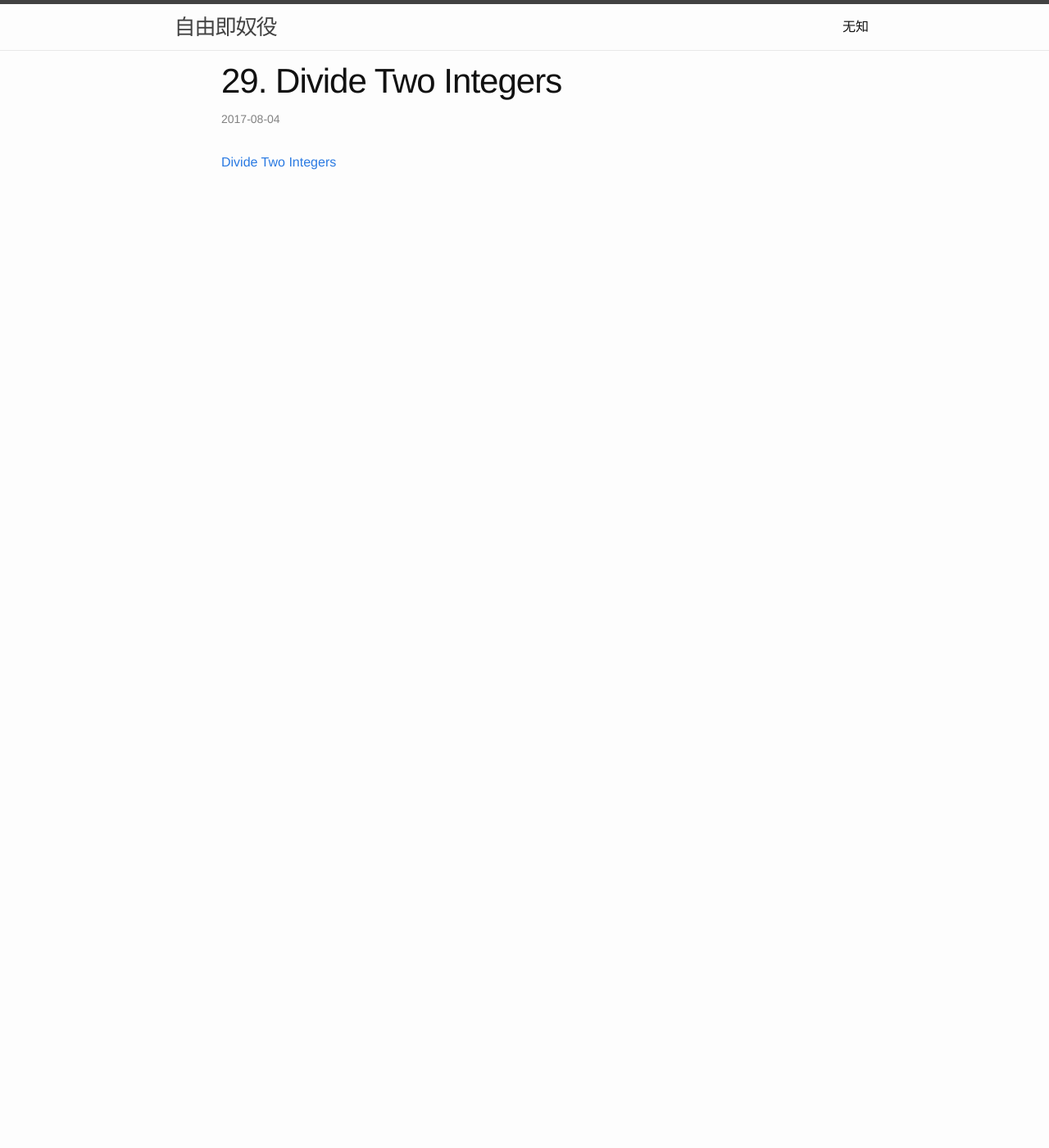
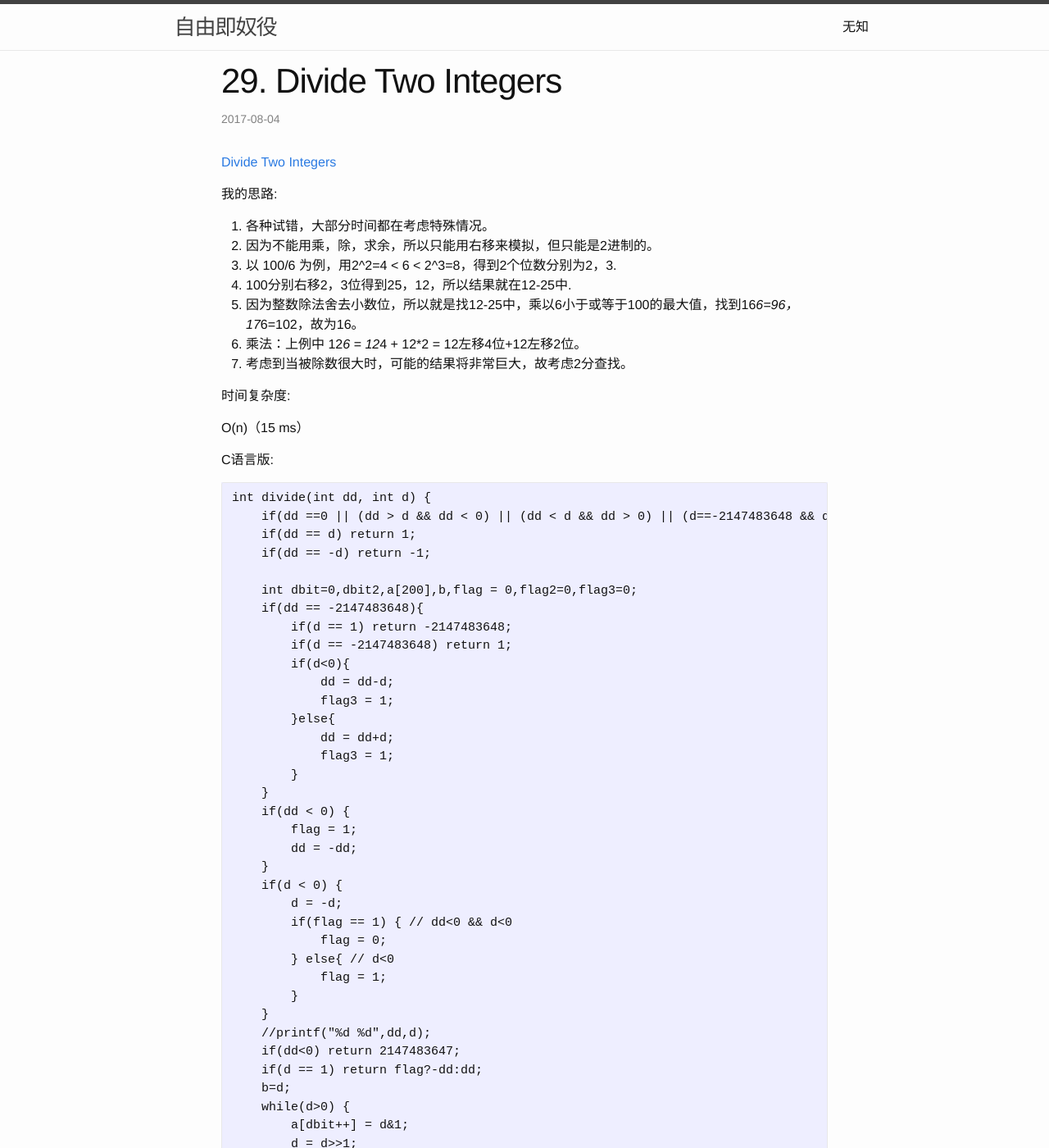
Before and after one commit to wqwljz/killer1994.github.io, a Jekyll site: the page built from _posts/2017-08-04-leetcode-29.md, in a window 1280 px wide and 1400 px high. Shown: the whole window at 82% size. Built offline with Jekyll 4.4.1, drawn with Linux system fonts in a browser that asks for light colours; some of the changed text lies outside the part shown.

Commit message:
fix leetcode-29

````diff
--- a/_posts/2017-08-04-leetcode-29.md
+++ b/_posts/2017-08-04-leetcode-29.md
@@ -4,8 +4,166 @@ title: "29. Divide Two Integers"
 description: ""
 category: leetcode
 tags: []
-hint: 补
+hint: 荐
 ---
 {% include JB/setup %}
 
 [Divide Two Integers](https://leetcode.com/problems/divide-two-integers/description/)
+
+我的思路:
+
+1. 各种试错，大部分时间都在考虑特殊情况。
+2. 因为不能用乘，除，求余，所以只能用右移来模拟，但只能是2进制的。
+3. 以 100/6 为例，用2^2=4 < 6 < 2^3=8，得到2个位数分别为2，3.
+4. 100分别右移2，3位得到25，12，所以结果就在12-25中.
+5. 因为整数除法舍去小数位，所以就是找12-25中，乘以6小于或等于100的最大值，找到16*6=96，17*6=102，故为16。
+6. 乘法：上例中 12*6 = 12*4 + 12*2 = 12左移4位+12左移2位。
+7. 考虑到当被除数很大时，可能的结果将非常巨大，故考虑2分查找。
+
+时间复杂度:
+
+O(n)（15 ms）
+
+C语言版:
+```
+int divide(int dd, int d) {
+    if(dd ==0 || (dd > d && dd < 0) || (dd < d && dd > 0) || (d==-2147483648 && dd != -2147483648)) return 0;
+    if(dd == d) return 1;
+    if(dd == -d) return -1;
+
+    int dbit=0,dbit2,a[200],b,flag = 0,flag2=0,flag3=0;
+    if(dd == -2147483648){
+        if(d == 1) return -2147483648;
+        if(d == -2147483648) return 1;
+        if(d<0){
+            dd = dd-d;
+            flag3 = 1;
+        }else{
+            dd = dd+d;
+            flag3 = 1;
+        }
+    }
+    if(dd < 0) {
+        flag = 1;
+        dd = -dd;
+    }
+    if(d < 0) {
+        d = -d;
+        if(flag == 1) { // dd<0 && d<0
+            flag = 0;
+        } else{ // d<0
+            flag = 1;
+        }
+    }
+    //printf("%d %d",dd,d);
+    if(dd<0) return 2147483647;
+    if(d == 1) return flag?-dd:dd;
+    b=d;
+    while(d>0) {
+        a[dbit++] = d&1;
+        d = d>>1;
+    }
+
+    dbit2 = dbit-1;
+    if((1<<dbit2) == b && (dd&1)==0)
+        flag2=1;
+
+    int low = dd>>dbit, high = dd>>dbit2,i=0,half=0,res;
+
+    //printf("\n%d %d\n",dbit,dbit2);
+    //printf("%d %d %d\n",low,high,dd);
+    while(low<high && high-low > 1) {
+        half = (low+high)/2;
+        res = 0;
+        for(int j=0;j<dbit;j++) {
+            // printf("%d ",a[j]);
+            if(a[j] == 1)
+            res += half<<j;
+        }
+        //printf("%d %d %d %d %d\n",low,high,half,res,dd);
+        if(res<0){
+            high = half;
+            continue;
+        }
+        if(res > dd) {
+            if(res - b < dd)
+                return flag?-(half-1+flag2+flag3):half-1+flag2+flag3;
+            high = half;
+        } else {
+            if(res > dd - b )
+                return flag?-(half+flag2+flag3):half+flag2+flag3;
+            low = half;
+        }
+    }
+    res = 0;
+    for(int j=0;j<dbit;j++) {
+        if(a[j] == 1)
+        res += high<<j;
+    }
+    //printf("\nf1=%d f2=%d f3=%d",flag,flag2,flag3);
+    if(res < dd){
+        return flag?-(high+flag2+flag3):high+flag2+flag3;
+    }else{
+        return flag?-(low+flag2+flag3):low+flag2+flag3;
+    }
+}
+
+```
+
+官方参考代码(9 ms)
+```
+int divide(int dividend, int divisor) {
+        int res=0;
+        int remaining;
+        int value, multiple;
+        int sign = 1;
+
+        if (((dividend < 0) && (divisor > 0)) || ((dividend > 0) && (divisor < 0))) {
+                sign = -1;
+        }
+        if (divisor==0)
+                return INT_MAX;
+        if (divisor==1 || dividend==0)
+                return dividend;
+        if (divisor==INT_MIN) {
+            if (dividend==INT_MIN)
+                return 1;
+            else
+                return 0;
+        }
+        if (dividend==INT_MIN) {
+            if (divisor==1)
+                return dividend;
+            else if (divisor==-1)
+                return INT_MAX;
+            else
+                return (((divisor&1)==1) ? divide(dividend+1,divisor):divide(dividend>>1,divisor>>1));
+        }
+
+        if (dividend < 0) {
+                dividend = -dividend;
+        }
+        if (divisor < 0) {
+                divisor = -divisor;
+        }
+        remaining = dividend;
+        while (remaining >= divisor){
+            value=divisor;
+            multiple=1;
+            while ((value<<1) >= 0 && (remaining >= (value<<1))) {
+                value <<= 1;
+                multiple <<= 1;
+            }
+            remaining -= value;
+            res += multiple;
+        }
+        return (sign < 0) ? -res:res;
+}
+```
+官方代码解析:
+
+1. 前面都是特殊考虑，其中在考虑INT_MIN时，`return (((divisor&1)==1) ? divide(dividend+1,divisor):divide(dividend>>1,divisor>>1));`
+若除数是偶数，则除数和被除数都除以2；否则就将INT_MIN转成INT_MAX.
+2. 常规除法，转成正数，将除数不断左移即乘以2，不断的靠近被除数。
+3. 例 100/6 ，将6 循环扩大2倍，6，12，24，48，96，此时变量multiple，1，2，4，8，16，
+再将100-96，发现4<6,则16为答案，否则，可继续前面循环。
````
